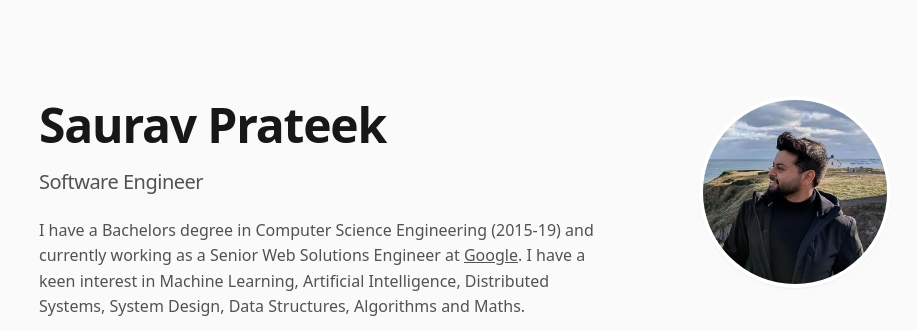
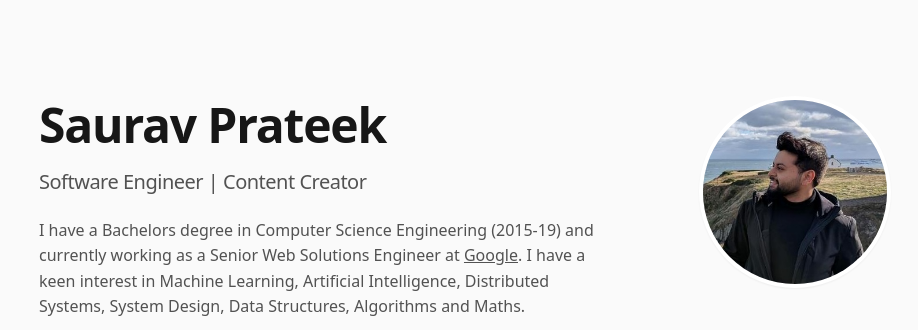
Before and after one commit to SauravP97/SauravP97.github.io, a plain HTML site: page index.html in a window 1280 px wide. Shown: the top 330 px of the page, without its empty margins (175-1093 px from the left). Drawn offline with Linux system fonts and the light colour scheme.

Commit message:
updated profile heading

```diff
--- a/index.html
+++ b/index.html
@@ -492,7 +492,7 @@
       <div class="header-content">
         <div>
           <h1 class="header-title">Saurav Prateek</h1>
-          <h2 class="header-role">Software Engineer</h2>
+          <h2 class="header-role">Software Engineer | Content Creator</h2>
           <p class="header-desc">
             I have a Bachelors degree in Computer Science Engineering (2015-19) and currently working as a Senior Web Solutions Engineer at <u><a href="https://careersonair.withgoogle.com/events/insidegtech" target="_blank">Google</a></u>. I have a keen interest in Machine Learning, Artificial Intelligence, Distributed Systems, System Design, Data Structures, Algorithms and Maths.
           </p>
```
